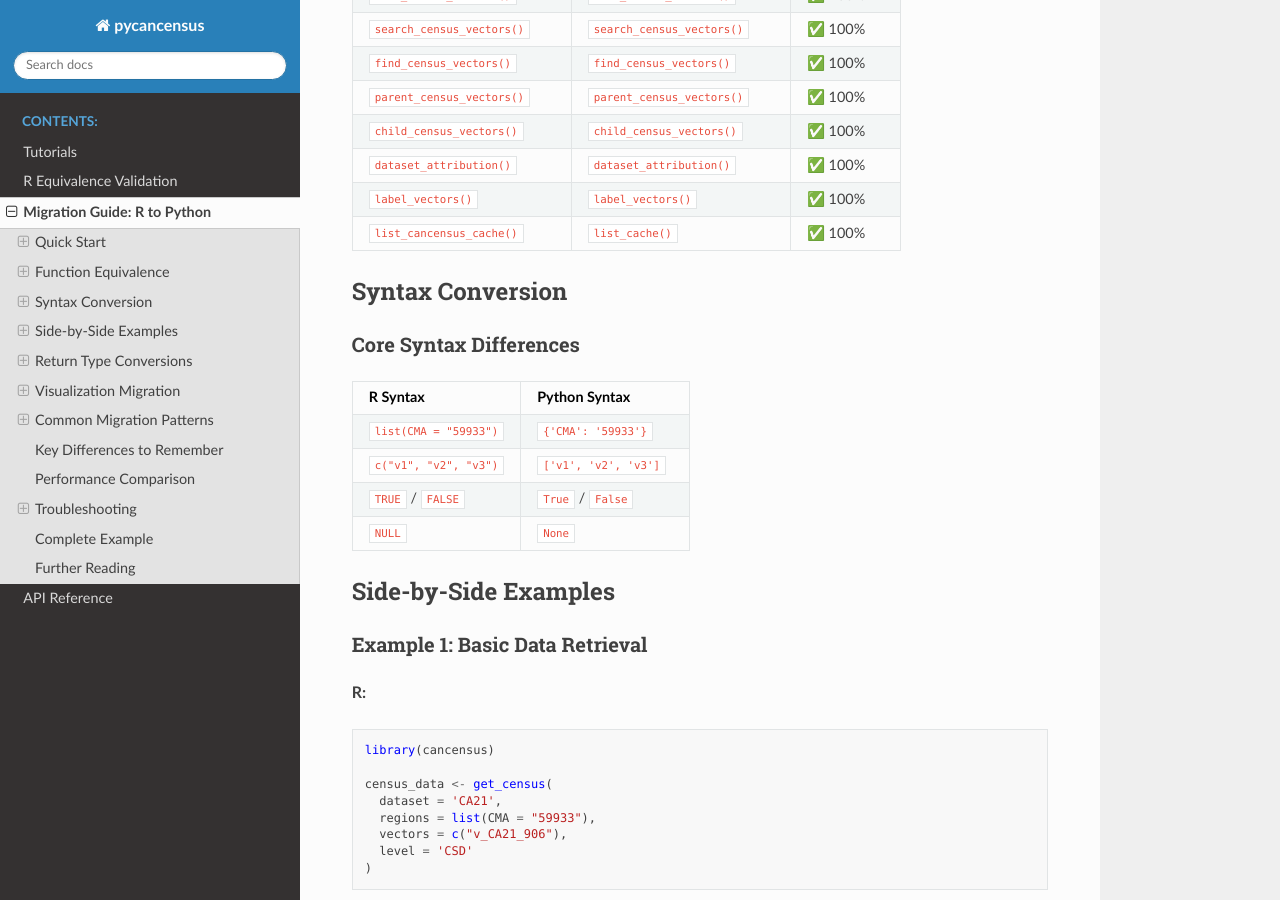
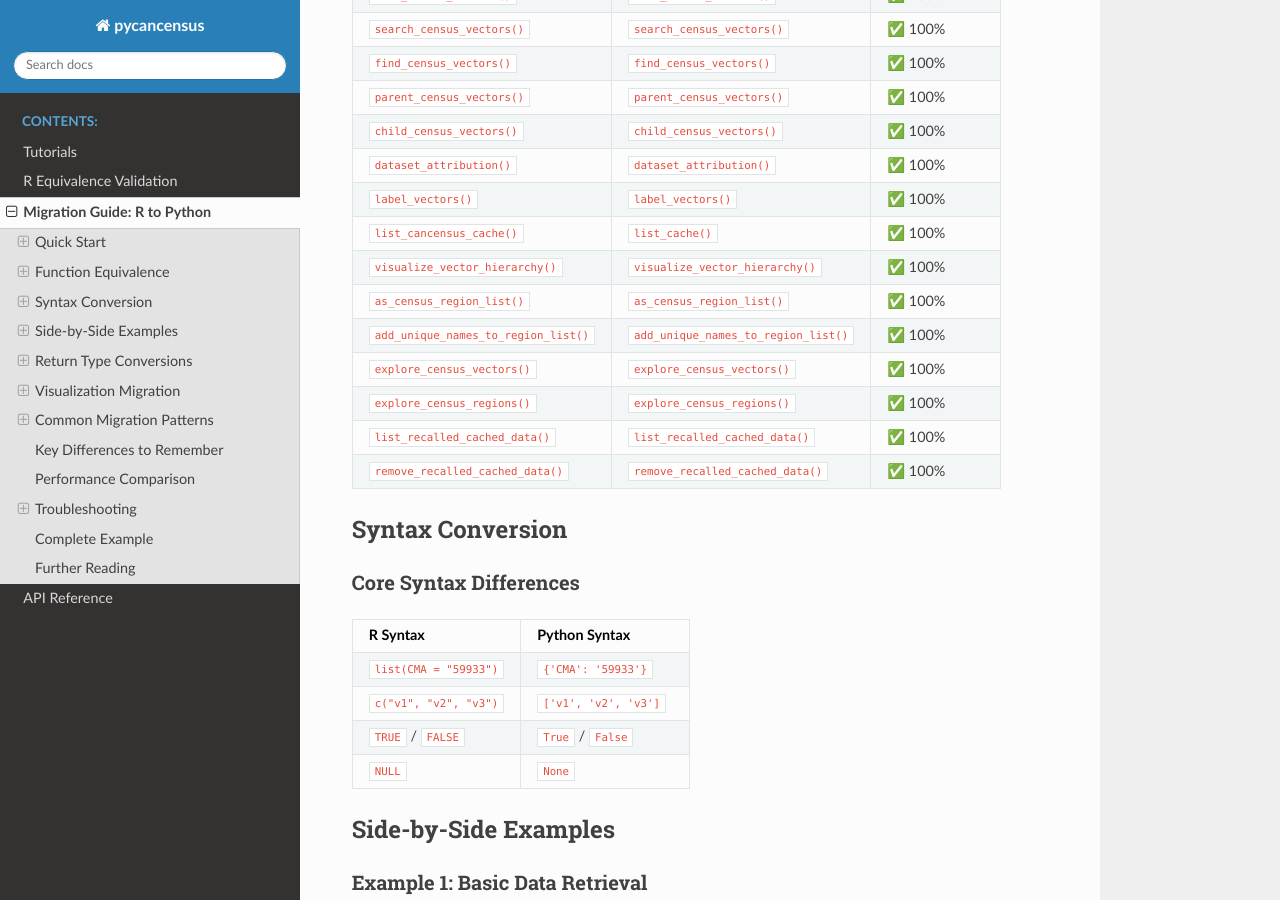
Before and after one commit to dshkol/pycancensus, a Sphinx documentation site: the page built from docs/migration.rst, in a window 1280 px wide and 900 px high, scrolled down 1153 px. Built offline with Sphinx 7.4.7 and the Read the Docs theme 3.1.0, drawn with Linux system fonts in a browser that asks for light colours; pages that are not in the unit, such as notebooks, are missing from menus; some of the changed text lies outside the part shown.

Commit message:
chore: Prepare 0.2.0 release (#19)
- Version bump 0.1.0 -> 0.2.0 in pyproject.toml and __init__.py
- CHANGELOG.md: full 0.2.0 entry covering the R cancensus 0.6.1 sync
  (breaking changes, bug fixes, new features, performance), folding in
  previously unreleased items
- README: refresh feature lists with new search modes, hierarchy
  options, region helpers, recall detection
- Migration guide: add new parity functions, remove the now-obsolete
  find_census_vectors parameter-order difference
- API reference: add visualize_vector_hierarchy, region helpers,
  explore_* launchers, recall functions

Co-authored-by: Claude Fable 5 <noreply@anthropic.com>

```diff
--- a/docs/migration.rst
+++ b/docs/migration.rst
@@ -84,6 +84,27 @@ All Core Functions Available
      - ✅ 100%
    * - ``list_cancensus_cache()``
      - ``list_cache()``
+     - ✅ 100%
+   * - ``visualize_vector_hierarchy()``
+     - ``visualize_vector_hierarchy()``
+     - ✅ 100%
+   * - ``as_census_region_list()``
+     - ``as_census_region_list()``
+     - ✅ 100%
+   * - ``add_unique_names_to_region_list()``
+     - ``add_unique_names_to_region_list()``
+     - ✅ 100%
+   * - ``explore_census_vectors()``
+     - ``explore_census_vectors()``
+     - ✅ 100%
+   * - ``explore_census_regions()``
+     - ``explore_census_regions()``
+     - ✅ 100%
+   * - ``list_recalled_cached_data()``
+     - ``list_recalled_cached_data()``
+     - ✅ 100%
+   * - ``remove_recalled_cached_data()``
+     - ``remove_recalled_cached_data()``
      - ✅ 100%
 
 Syntax Conversion
@@ -455,12 +476,12 @@ Key Differences to Remember
 
    Python: ``None``
 
-5. **Function Parameter Order**
+5. **Function Signatures**
 
-   ``find_census_vectors()`` has different parameter order:
+   As of pycancensus 0.2.0, ``find_census_vectors()`` matches the R
+   signature exactly:
 
-   - R: ``find_census_vectors(query, dataset, ...)``
-   - Python: ``find_census_vectors(dataset, query, ...)``
+   - R and Python: ``find_census_vectors(query, dataset, type, query_type)``
 
 Performance Comparison
 ----------------------
--- a/pycancensus/__init__.py
+++ b/pycancensus/__init__.py
@@ -7,7 +7,7 @@ Census data and geography retrieved using the CensusMapper API.
 Documentation: https://pycancensus.readthedocs.io/
 """
 
-__version__ = "0.1.0"
+__version__ = "0.2.0"
 __author__ = "Dmitry Shkolnik"
 __email__ = "shkolnikd@gmail.com"
 
--- a/pyproject.toml
+++ b/pyproject.toml
@@ -4,7 +4,7 @@ build-backend = "setuptools.build_meta"
 
 [project]
 name = "pycancensus"
-version = "0.1.0"
+version = "0.2.0"
 description = "Access, retrieve, and work with Canadian Census data and geography"
 readme = "README.md"
 license = {text = "MIT"}
```
Also changed, not shown: CHANGELOG.md (+81 -21 lines), README.md (+15 -6 lines), docs/api/index.rst (+8 -0 lines).
